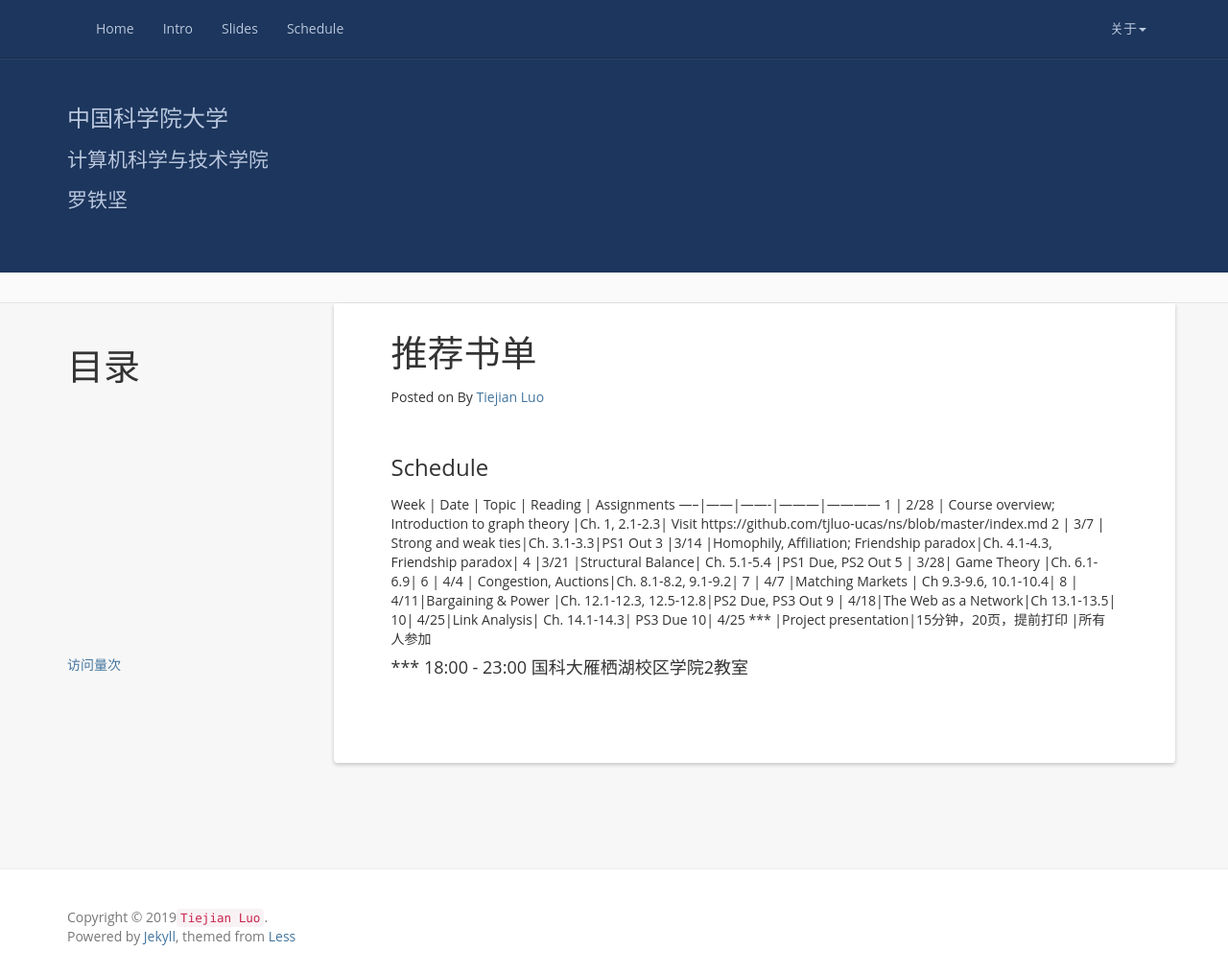
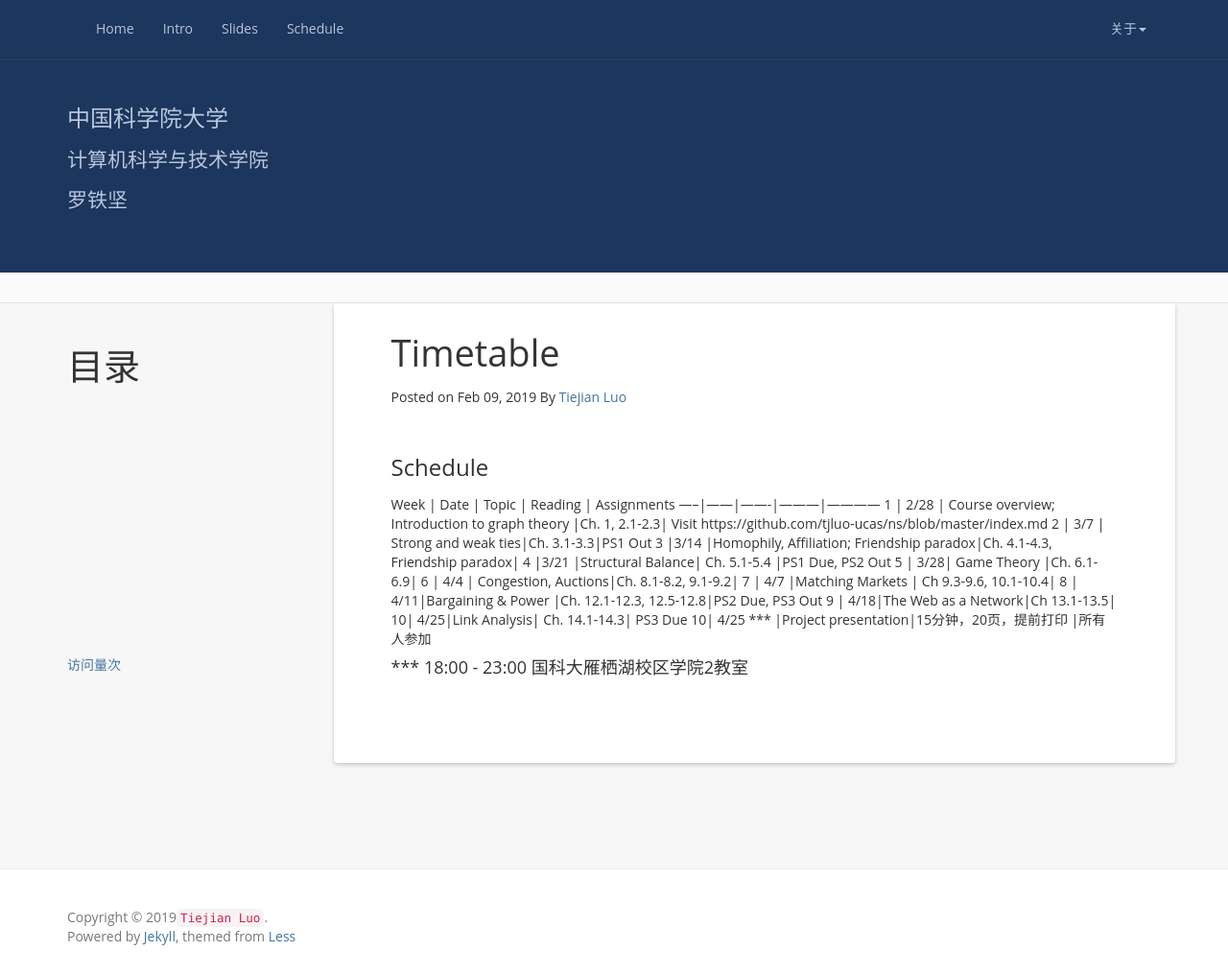
Before and after one commit to tjluo-ucas/ns, a Jekyll site: the page built from schedule.md, in a window 1280 px wide and 1016 px high. Shown: the whole window at 96% size. Built offline with Jekyll 4.4.1, drawn with Linux system fonts in a browser that asks for light colours; nearby versions of some CDN libraries; a script that is not in the unit is left out; comment, search, counter and statistics services are not loaded.

Commit message:
Update schedule.md

```diff
--- a/schedule.md
+++ b/schedule.md
@@ -1,7 +1,9 @@
 ---
 layout: post
-title: 推荐书单
+title: 课程表
 permalink: /schedule/
+title:  "Timetable"
+date:   2019-02-09 08:00:01 +0800
 ---
 ### Schedule
 
```
